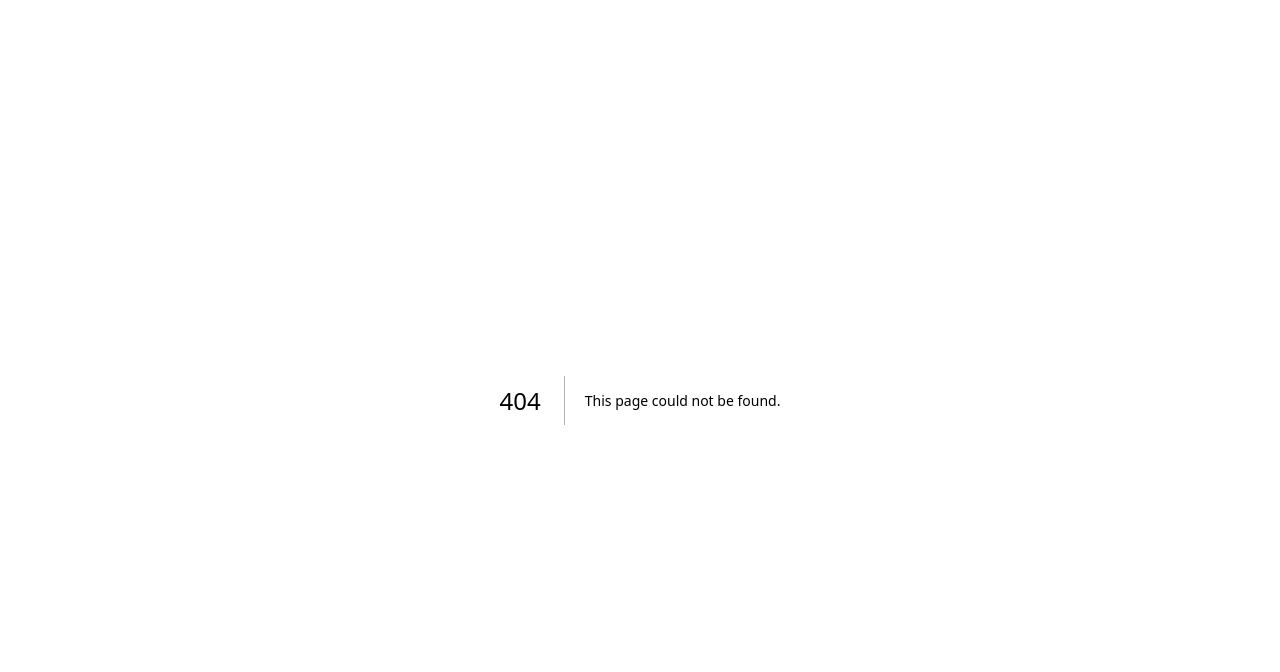
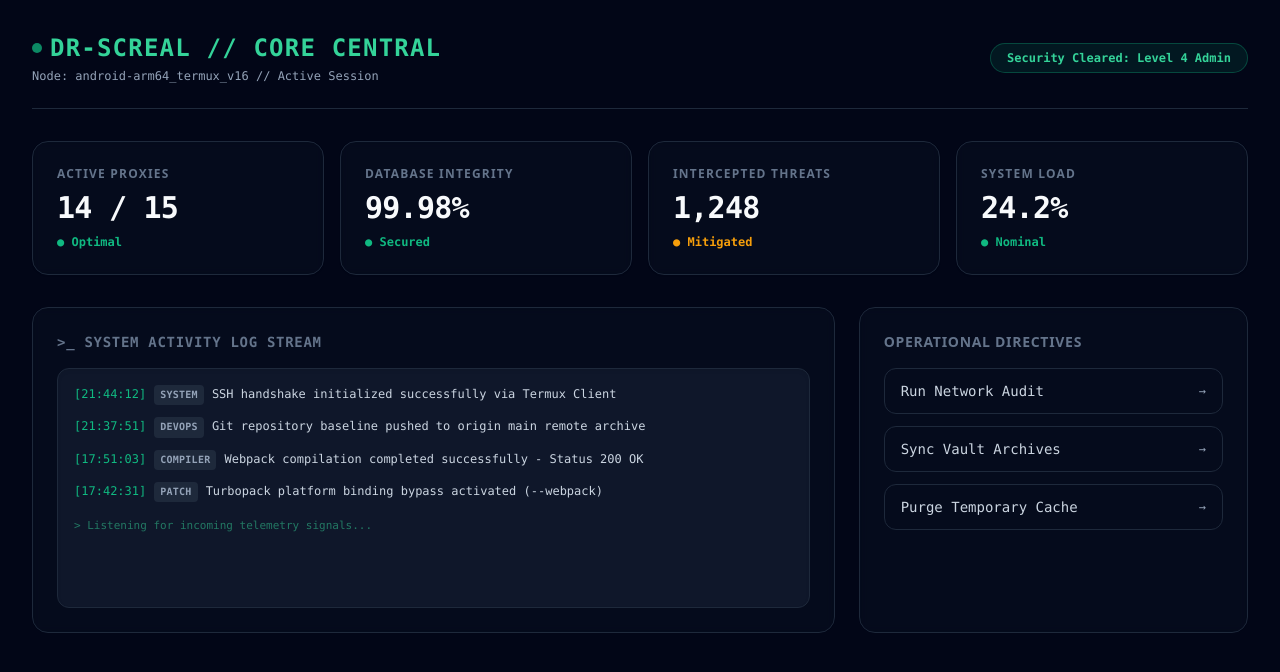
Before and after one commit to screaloal/Cybo, a Next.js app: page /dashboard in a window 1280 px wide. Before the commit this address had no page. Shown: the top 672 px of the page. Built offline with nearby package versions, Linux system fonts and the light colour scheme.

Commit message:
feat: link structural routing paths and reload tailwind boundaries

```diff
--- /dev/null
+++ b/app/dashboard/page.tsx
@@ -0,0 +1,120 @@
+'use client';
+
+import React from 'react';
+import { useTheme } from '@/context/ThemeContext';
+
+export default function DashboardPage() {
+  const { theme } = useTheme();
+
+  // Mock telemetry data for our cybersecurity dashboard metrics
+  const systemMetrics = [
+    { label: 'Active Proxies', value: '14 / 15', status: 'Optimal', color: 'text-emerald-500' },
+    { label: 'Database Integrity', value: '99.98%', status: 'Secured', color: 'text-emerald-500' },
+    { label: 'Intercepted Threats', value: '1,248', status: 'Mitigated', color: 'text-amber-500' },
+    { label: 'System Load', value: '24.2%', status: 'Nominal', color: 'text-emerald-500' },
+  ];
+
+  const recentLogs = [
+    { time: '21:44:12', event: 'SSH handshake initialized successfully via Termux Client', type: 'SYSTEM' },
+    { time: '21:37:51', event: 'Git repository baseline pushed to origin main remote archive', type: 'DEVOPS' },
+    { time: '17:51:03', event: 'Webpack compilation completed successfully - Status 200 OK', type: 'COMPILER' },
+    { time: '17:42:31', event: 'Turbopack platform binding bypass activated (--webpack)', type: 'PATCH' },
+  ];
+
+  return (
+    <main className="min-h-screen p-4 md:p-8 transition-colors duration-200 bg-slate-50 text-slate-900 dark:bg-slate-950 dark:text-slate-50">
+
+      {/* Top Header / Navigation Bar Container */}
+      <header className="flex flex-col md:flex-row md:items-center md:justify-between pb-6 mb-8 border-b border-slate-200 dark:border-slate-800">
+        <div>
+          <div className="flex items-center space-x-2">
+            <span className="h-2.5 w-2.5 rounded-full bg-emerald-500 animate-pulse" />
+            <h1 className="text-2xl font-mono font-black uppercase tracking-wider text-emerald-600 dark:text-emerald-400">
+              DR-SCREAL // Core Central
+            </h1>
+          </div>
+          <p className="text-xs text-slate-500 dark:text-slate-400 mt-1 font-mono">
+            Node: android-arm64_termux_v16 // Active Session
+          </p>
+        </div>
+
+        <div className="mt-4 md:mt-0 px-4 py-1.5 rounded-full border border-emerald-500/30 bg-emerald-500/10 text-emerald-600 dark:text-emerald-400 font-mono text-xs font-bold text-center">
+          Security Cleared: Level 4 Admin
+        </div>
+      </header>
+
+      {/* Grid Layout Row 1: System Telemetry Cards */}
+      <section className="grid grid-cols-1 sm:grid-cols-2 lg:grid-cols-4 gap-4 mb-8">
+        {systemMetrics.map((metric, index) => (
+          <div
+            key={index}
+            className="p-6 rounded-2xl border border-slate-200 bg-white shadow-sm transition-all hover:shadow-md dark:border-slate-800 dark:bg-slate-900/30 backdrop-blur-sm"
+          >
+            <p className="text-xs font-bold uppercase tracking-widest text-slate-400 dark:text-slate-500">
+              {metric.label}
+            </p>
+            <p className="text-3xl font-mono font-bold tracking-tight my-2">
+              {metric.value}
+            </p>
+            <div className="flex items-center space-x-1.5 text-xs font-mono">
+              <span className={`font-semibold ${metric.color}`}>● {metric.status}</span>
+            </div>
+          </div>
+        ))}
+      </section>
+
+      {/* Grid Layout Row 2: Live Activity Feed & Operational Control Split */}
+      <section className="grid grid-cols-1 lg:grid-cols-3 gap-6">
+
+        {/* Left Column: Live Terminal Log Console Stream (Spans 2 columns) */}
+        <div className="lg:col-span-2 p-6 rounded-2xl border border-slate-200 bg-white dark:border-slate-800 dark:bg-slate-900/30 backdrop-blur-sm flex flex-col">
+          <h3 className="text-sm font-bold uppercase tracking-wider text-slate-400 dark:text-slate-500 mb-4 font-mono">
+            &gt;_ System Activity Log Stream
+          </h3>
+          <div className="flex-1 min-h-[240px] rounded-xl bg-slate-900 text-slate-200 p-4 font-mono text-xs space-y-3 border border-slate-800 overflow-x-auto shadow-inner">
+            {recentLogs.map((log, index) => (
+              <div key={index} className="flex items-start space-x-2 leading-relaxed">
+                <span className="text-emerald-500 shrink-0">[{log.time}]</span>
+                <span className="px-1.5 py-0.5 rounded text-[10px] font-bold bg-slate-800 text-slate-400 shrink-0 uppercase tracking-wide">
+                  {log.type}
+                </span>
+                <span className="text-slate-300">{log.event}</span>
+              </div>
+            ))}
+            <div className="text-emerald-400/70 animate-pulse text-[11px] pt-1">
+              &gt; Listening for incoming telemetry signals...
+            </div>
+          </div>
+        </div>
+
+        {/* Right Column: Platform Utility Directives */}
+        <div className="p-6 rounded-2xl border border-slate-200 bg-white dark:border-slate-800 dark:bg-slate-900/30 backdrop-blur-sm">
+          <h3 className="text-sm font-bold uppercase tracking-wider text-slate-400 dark:text-slate-500 mb-4">
+            Operational Directives
+          </h3>
+          <div className="space-y-3">
+            <button className="w-full text-left px-4 py-3 rounded-xl border border-slate-200 dark:border-slate-800 hover:bg-slate-100 dark:hover:bg-slate-900 transition-colors flex items-center justify-between group">
+              <span className="text-sm font-medium font-mono text-slate-700 dark:text-slate-300 group-hover:text-emerald-500 transition-colors">
+                Run Network Audit
+              </span>
+              <span className="text-xs font-mono text-slate-400 group-hover:text-emerald-400">&rarr;</span>
+            </button>
+            <button className="w-full text-left px-4 py-3 rounded-xl border border-slate-200 dark:border-slate-800 hover:bg-slate-100 dark:hover:bg-slate-900 transition-colors flex items-center justify-between group">
+              <span className="text-sm font-medium font-mono text-slate-700 dark:text-slate-300 group-hover:text-emerald-500 transition-colors">
+                Sync Vault Archives
+              </span>
+              <span className="text-xs font-mono text-slate-400 group-hover:text-emerald-400">&rarr;</span>
+            </button>
+            <button className="w-full text-left px-4 py-3 rounded-xl border border-slate-200 dark:border-slate-800 hover:bg-slate-100 dark:hover:bg-slate-900 transition-colors flex items-center justify-between group">
+              <span className="text-sm font-medium font-mono text-slate-700 dark:text-slate-300 group-hover:text-emerald-500 transition-colors">
+                Purge Temporary Cache
+              </span>
+              <span className="text-xs font-mono text-slate-400 group-hover:text-emerald-400">&rarr;</span>
+            </button>
+          </div>
+        </div>
+
+      </section>
+    </main>
+  );
+}
--- a/app/page.tsx
+++ b/app/page.tsx
@@ -1,40 +1,67 @@
 'use client';
 
 import React from 'react';
+import Link from 'next/link';
 import { useTheme } from '@/context/ThemeContext';
 
-export default function HomePage() {
+export default function Home() {
   const { theme, toggleTheme } = useTheme();
 
   return (
-    <main className="flex flex-col items-center justify-center min-h-screen px-4 text-center transition-colors duration-200 bg-slate-50 text-slate-900 dark:bg-slate-950 dark:text-slate-50">
-      <div className="max-w-2xl p-8 rounded-2xl border border-slate-200 bg-white shadow-xl dark:border-slate-800 dark:bg-slate-900/50 backdrop-blur-md">
+    <main className="flex min-h-screen flex-col items-center justify-center p-6 transition-colors duration-200 bg-slate-50 text-slate-900 dark:bg-slate-950 dark:text-slate-50">
 
-        {/* Core Tag */}
-        <div className="inline-block px-3 py-1 text-xs font-semibold tracking-wider uppercase rounded-full bg-emerald-500/10 text-emerald-600 dark:text-emerald-400 mb-6">
-          System Core Online
+      {/* Theme Controller (Top Right Corner) */}
+      <div className="absolute top-6 right-6">
+        <button
+          onClick={toggleTheme}
+          className="px-4 py-2 text-xs font-mono font-bold tracking-wider rounded-xl border border-slate-200 bg-white hover:bg-slate-100 dark:border-slate-800 dark:bg-slate-900 dark:hover:bg-slate-800 transition-all shadow-sm"
+        >
+          MODE: {theme === 'dark' ? 'DEEP_SLATE' : 'CYBER_LIGHT'}
+        </button>
+      </div>
+
+      {/* Main Core Branding */}
+      <div className="text-center max-w-2xl space-y-6">
+        <div className="inline-flex h-16 w-16 items-center justify-center rounded-2xl bg-emerald-500/10 text-emerald-500 font-mono text-3xl font-black border border-emerald-500/20 shadow-md shadow-emerald-500/5 animate-pulse">
+          DR
         </div>
 
-        {/* Main Header */}
-        <h1 className="text-4xl font-extrabold tracking-tight sm:text-5xl mb-4">
-          Welcome to <span className="text-emerald-500">DR-SCREAL</span>
+        <h1 className="text-4xl sm:text-6xl font-black tracking-tight font-mono uppercase text-slate-900 dark:text-white">
+          Project <span className="text-emerald-600 dark:text-emerald-400">Screal</span>
         </h1>
 
-        <p className="text-base text-slate-600 dark:text-slate-400 mb-8 max-w-md mx-auto">
-          A secure, high-performance community platform built for ethical hackers and cybersecurity experts.
+        <p className="text-sm sm:text-base text-slate-500 dark:text-slate-400 font-mono max-w-md mx-auto leading-relaxed">
+          A secure, modular framework designed for network telemetry, cryptographic authentication, and threat assessment operations.
         </p>
 
-        {/* Theme Controller Toggle Button */}
-        <button
-          onClick={toggleTheme}
-          className="relative inline-flex items-center gap-2 px-6 py-3 font-medium text-sm rounded-xl border transition-all active:scale-95 shadow-sm bg-slate-900 border-slate-800 text-white hover:bg-slate-800 dark:bg-white dark:border-slate-200 dark:text-slate-900 dark:hover:bg-slate-100"
-        >
-          <span>Switch to {theme === 'dark' ? 'Light Mode' : 'Dark Mode'}</span>
-          <span className="flex h-2 w-2 relative">
-            <span className="animate-ping absolute inline-flex h-full w-full rounded-full bg-emerald-400 opacity-75"></span>
-            <span className="relative inline-flex rounded-full h-2 w-2 bg-emerald-500"></span>
-          </span>
-        </button>
+        {/* Central Interlinked Navigation Grid */}
+        <div className="grid grid-cols-1 sm:grid-cols-2 gap-4 pt-8 max-w-md mx-auto w-full">
+
+          <Link
+            href="/auth"
+            className="flex flex-col items-center p-5 rounded-2xl border border-slate-200 bg-white hover:border-emerald-500 hover:shadow-lg dark:border-slate-800 dark:bg-slate-900/40 dark:hover:border-emerald-400 transition-all text-center group"
+          >
+            <span className="text-sm font-bold font-mono group-hover:text-emerald-500 dark:group-hover:text-emerald-400 transition-colors">
+              &gt; Authenticate Session
+            </span>
+            <span className="text-xs text-slate-400 dark:text-slate-500 mt-1">
+              Access gate & key signing
+            </span>
+          </Link>
+
+          <Link
+            href="/dashboard"
+            className="flex flex-col items-center p-5 rounded-2xl border border-slate-200 bg-white hover:border-emerald-500 hover:shadow-lg dark:border-slate-800 dark:bg-slate-900/40 dark:hover:border-emerald-400 transition-all text-center group"
+          >
+            <span className="text-sm font-bold font-mono group-hover:text-emerald-500 dark:group-hover:text-emerald-400 transition-colors">
+              &gt; Central Terminal
+            </span>
+            <span className="text-xs text-slate-400 dark:text-slate-500 mt-1">
+              View live system metrics
+            </span>
+          </Link>
+
+        </div>
       </div>
     </main>
   );
--- /dev/null
+++ b/tailwind.config.ts
@@ -0,0 +1,20 @@
+import type { Config } from "tailwindcss";
+
+const config: Config = {
+  content: [
+    "./pages/**/*.{js,ts,jsx,tsx,mdx}",
+    "./components/**/*.{js,ts,jsx,tsx,mdx}",
+    "./app/**/*.{js,ts,jsx,tsx,mdx}",
+  ],
+  darkMode: "class",
+  theme: {
+    extend: {
+      colors: {
+        background: "var(--background)",
+        foreground: "var(--foreground)",
+      },
+    },
+  },
+  plugins: [],
+};
+export default config;
```
Also changed, not shown: 1 other file (tests, documents, lock files or other folders).
